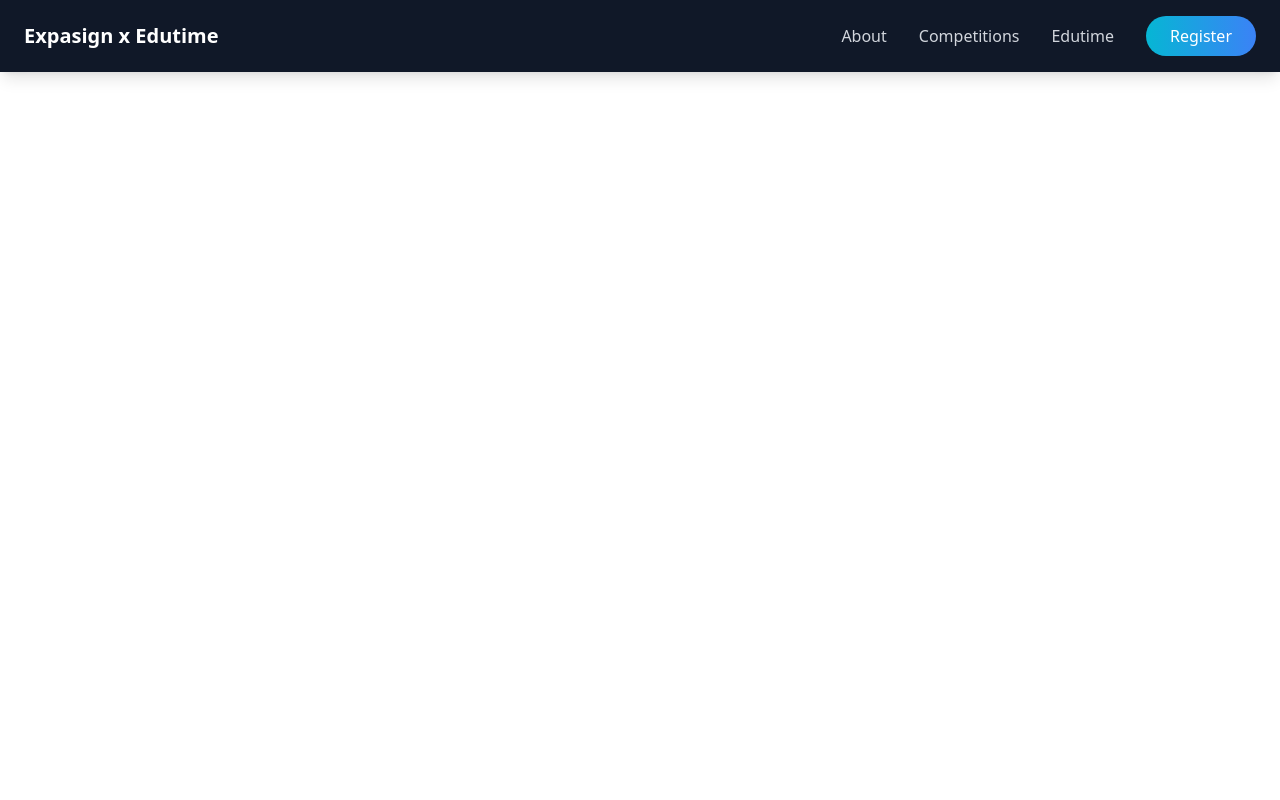
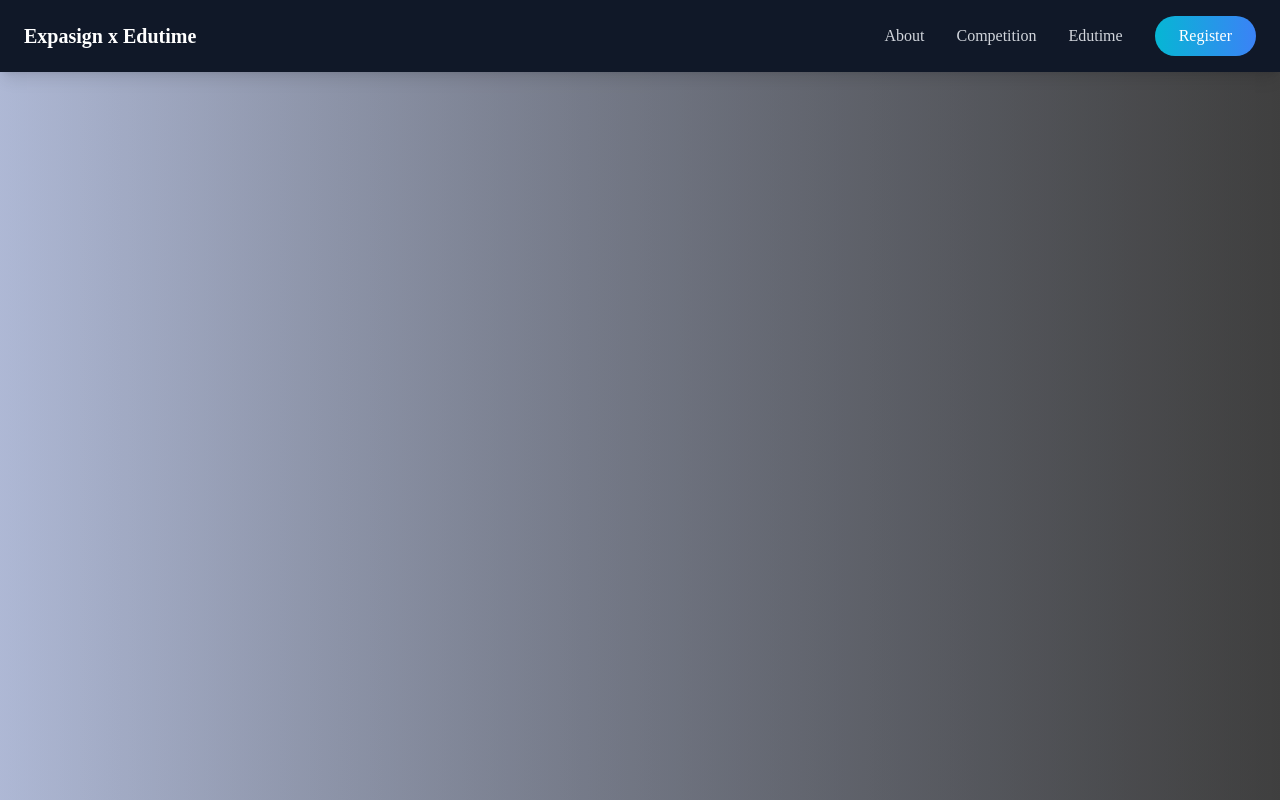
Before and after one commit to imxey/expasign-react, a React (Vite) app: page /competition in a window 1280 px wide. Shown: the top 800 px of the page. Built offline with nearby package versions, Linux system fonts and the light colour scheme.

Commit message:
compe tapi isinya belum ada

```diff
--- a/package.json
+++ b/package.json
@@ -11,6 +11,8 @@
   },
   "dependencies": {
     "@tailwindcss/vite": "^4.1.11",
+    "flowbite": "^3.1.2",
+    "flowbite-react": "^0.12.7",
     "react": "^19.1.1",
     "react-dom": "^19.1.1",
     "react-router-dom": "^7.8.0",
--- a/src/App.tsx
+++ b/src/App.tsx
@@ -5,10 +5,18 @@ import About from "./pages/About";
 import Edutime from "./pages/Edutime";
 import Regist from "./pages/Regist";
 import Submission from "./pages/Submission";
+import Competition from "./pages/Competition";
 
 function App() {
   return (
-    <div>
+    <div
+      style={{
+          fontFamily: 'Orbitron',
+          fontWeight: 400,
+          background:
+            'linear-gradient(90deg, rgba(30, 58, 138, 0.20) 0%, rgba(0, 0, 0, 0.50) 100%)',
+        }}
+    >
       <Navbar />
 
       <main>
@@ -18,6 +26,7 @@ function App() {
           <Route path="/edutime" element={<Edutime />} />
           <Route path="/register" element={<Regist />} />
           <Route path="/submission" element={<Submission />} />
+          <Route path="/competition" element={<Competition />} />
         </Routes>
       </main>
     </div>
--- a/src/components/footer.tsx
+++ b/src/components/footer.tsx
@@ -59,7 +59,7 @@ export default function Footer() {
         </div>
       </div>
 
-      <div className="flex md:justify-start justify-center items-center w-full font-azeret text-black/70 bg-gray-900 px-6">
+      <div className="flex md:justify-start justify-center items-center text-center w-full font-azeret text-black/70 bg-gray-900 px-6">
         <p className="pb-2 text-xs text-white/70 md:text-base">
           Copyright © {new Date().getFullYear()} ExpaTime. All Right Reserved
         </p>
--- a/src/components/navbar.tsx
+++ b/src/components/navbar.tsx
@@ -20,8 +20,8 @@ export default function Navbar() {
                         About
                     </Link>
                     {/* KHUSUS UNTUK INI, karena ini nge-link ke bagian di halaman yg sama, mending pake <a> biasa aja */}
-                    <a href="#competitions" className="text-gray-300 transition-colors duration-300 hover:text-white">
-                        Competitions
+                    <a href="/competition" className="text-gray-300 transition-colors duration-300 hover:text-white">
+                        Competition
                     </a>
                     <Link to="/edutime" className="text-gray-300 transition-colors duration-300 hover:text-white">
                         Edutime
--- /dev/null
+++ b/src/pages/Competition.tsx
@@ -0,0 +1,27 @@
+import Footer from '../components/footer';
+import { usePageInteractions } from '../hooks/usePageInteractions';
+// import React, { useState, useEffect, useRef, ReactNode } from "react";
+
+export default function About() {
+  usePageInteractions({
+    smoothScroll: true,
+    parallaxSelector: ".absolute.inset-0",
+    parallaxSpeed: 0.5,
+    burgerId: "burger",
+    navLinksId: "nav-links",
+  });
+return (
+    <>
+      <div
+        className="flex min-h-screen flex-col items-center justify-start bg-gray-900 text-white pt-[30px]"
+        style={{
+          fontFamily: 'Orbitron',
+          fontWeight: 400,
+          background:
+            'linear-gradient(90deg, rgba(30, 58, 138, 0.20) 0%, rgba(0, 0, 0, 0.50) 100%)',
+        }}
+      >
+
+      </div>
+      <Footer />
+    </>)};
```
Also changed, not shown: 1 other file (tests, documents, lock files or other folders).
